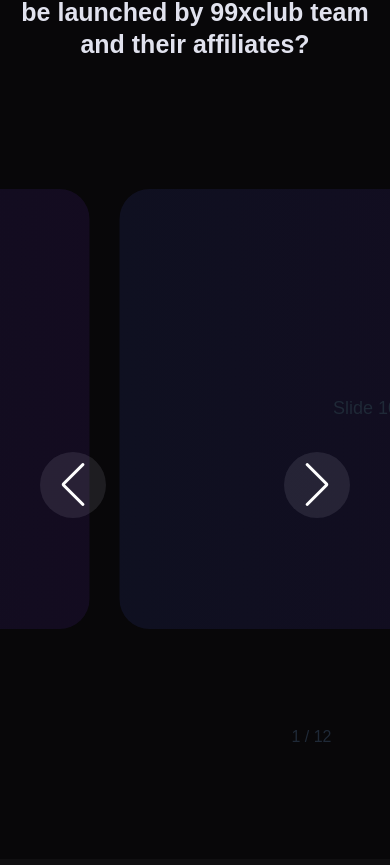
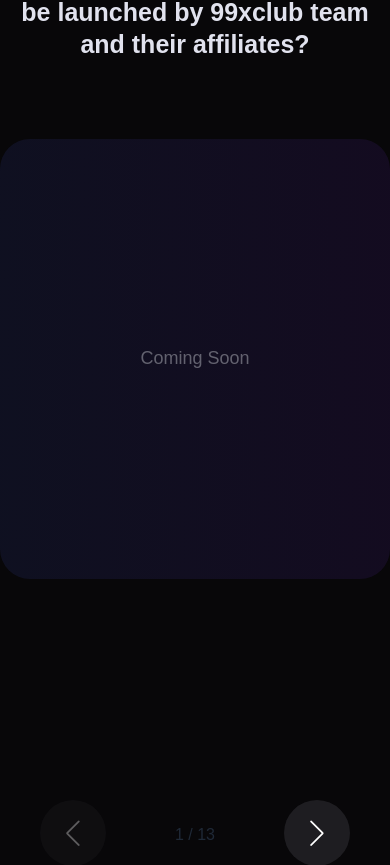
Before and after one commit to imranhwebdev/99xclub, a React (Create React App) app: page / in a window 390 px wide. Shown: the part 6468-7333 px from the top of the page. Built offline with nearby package versions, Linux system fonts and the light colour scheme; a web font is replaced by a local one.

Commit message:
sliderUpdate

```diff
--- a/src/components/Home/Slider.jsx
+++ b/src/components/Home/Slider.jsx
@@ -16,7 +16,7 @@
   return (
     <section className="ninetynine_x_slider py-[100px] bg-[#080709]">
       <div>
-        <div className="max-w-[659px] mx-auto text-center pb-[100px]">
+        <div className="section_title max-w-[659px] mx-auto text-center pb-[50px] md:pb-[100]">
           <span className="text__style tracking-[0.2em] font-bold">
             REWARD SYSTEM
           </span>
@@ -28,22 +28,42 @@
         {/* slider code */}
         <div>
           <Swiper
+            spaceBetween={30}
             slidesPerView={2.4}
-            spaceBetween={30}
             centeredSlides={true}
             loop={true}
             pagination={{
               clickable: true,
-              type: "fraction"
+              type: "fraction",
             }}
             navigation={true}
             modules={[Pagination, Navigation]}
-
+            breakpoints={{
+              "360": {
+                slidesPerView: 1,
+                centeredSlides:false,
+                spaceBetween: 10,
+                loop:false
+              },
+              "576": {
+                slidesPerView: 1.2,
+                centeredSlides:false,
+              },
+              "768": {
+                slidesPerView: 1.6,
+              },
+              "992": {
+                slidesPerView: 1.8,
+              },
+              "1200": {
+                slidesPerView: 2,
+              },
+              "1280": {
+                slidesPerView: 3,
+              }
+            }}
             className="mySwiper "
           >
-            <SwiperSlide className="slider__item !bg-opacity-10">
-              Slide 1
-            </SwiperSlide>
             <SwiperSlide className="slider__item !bg-opacity-10 ">
               <img src={sliderImg} alt="" className="w-full " />
               <div className="slide_content_box absolute left-[0%] top-[0%] text-left p-[30px] bg-[#1B1A1C] !rounded-[30px] z-10">
@@ -51,8 +71,8 @@
                   <h2 className="text-[#E1E2EE] text-[25px] leading-[35px] font-medium p-2 mt-[10px] mb-[20px]">
                     Mutant Women Ape YC
                   </h2>
-                  <div className="flex justify-between mt-[24px]">
-                    <div>
+                  <div className="mtp_wrapper flex justify-between mt-[24px] ">
+                    <div className="item">
                       <span className="text-[#B4B5BD] opacity-70 leading-[25.6px]">
                         Mint Date
                       </span>
@@ -60,7 +80,7 @@
                         18 Jan 2023
                       </h4>
                     </div>
-                    <div>
+                    <div className="item">
                       <span className="text-[#B4B5BD] opacity-70 leading-[25.6px]">
                         Total Supply
                       </span>
@@ -68,7 +88,7 @@
                         18 Jan 2023
                       </h4>
                     </div>
-                    <div>
+                    <div className="item">
                       <span className="text-[#B4B5BD] opacity-70 leading-[25.6px]">
                         Publit Mint Price
                       </span>
@@ -105,31 +125,49 @@
               </h2>
             </SwiperSlide>
             <SwiperSlide className="slider__item !bg-opacity-10">
-              Slide 3
+              <h2 className="text-[#B4B5BD] opacity-50 font-medium w-full ">
+                Coming Soon
+              </h2>
             </SwiperSlide>
             <SwiperSlide className="slider__item !bg-opacity-10">
-              Slide 4
+              <h2 className="text-[#B4B5BD] opacity-50 font-medium w-full ">
+                Coming Soon
+              </h2>
             </SwiperSlide>
             <SwiperSlide className="slider__item !bg-opacity-10">
-              Slide 5
+              <h2 className="text-[#B4B5BD] opacity-50 font-medium w-full ">
+                Coming Soon
+              </h2>
             </SwiperSlide>
             <SwiperSlide className="slider__item !bg-opacity-10">
-              Slide 6
+              <h2 className="text-[#B4B5BD] opacity-50 font-medium w-full ">
+                Coming Soon
+              </h2>
             </SwiperSlide>
             <SwiperSlide className="slider__item !bg-opacity-10">
-              Slide 7
+              <h2 className="text-[#B4B5BD] opacity-50 font-medium w-full ">
+                Coming Soon
+              </h2>
             </SwiperSlide>
             <SwiperSlide className="slider__item !bg-opacity-10">
-              Slide 8
+              <h2 className="text-[#B4B5BD] opacity-50 font-medium w-full ">
+                Coming Soon
+              </h2>
             </SwiperSlide>
             <SwiperSlide className="slider__item !bg-opacity-10">
-              Slide 9
+              <h2 className="text-[#B4B5BD] opacity-50 font-medium w-full ">
+                Coming Soon
+              </h2>
             </SwiperSlide>
             <SwiperSlide className="slider__item !bg-opacity-10">
-              Slide 10
+              <h2 className="text-[#B4B5BD] opacity-50 font-medium w-full ">
+                Coming Soon
+              </h2>
             </SwiperSlide>
             <SwiperSlide className="slider__item !bg-opacity-10">
-              Slide 11
+              <h2 className="text-[#B4B5BD] opacity-50 font-medium w-full ">
+                Coming Soon
+              </h2>
             </SwiperSlide>
           </Swiper>
         </div>
--- a/src/style/home.css
+++ b/src/style/home.css
@@ -162,14 +162,16 @@
 }
 
 .slider__item {
-  width: 492px !important;
-  height: 440px !important;
+  min-height: 440px;
   background: linear-gradient(
     87.44deg,
     rgba(77, 99, 241, 0.1) 1.94%,
     rgba(125, 50, 235, 0.1) 103.28%
   ) !important;
   border-radius: 30px !important;
+}
+@media(max-width:576px){
+
 }
 .swiper-pagination.swiper-pagination-clickable.swiper-pagination-bullets.swiper-pagination-horizontal {
   display: none;
@@ -225,6 +227,22 @@
   background: rgba(225, 226, 238, 0.1);
   color: #fff;
   border-radius: 50%;
+  transform: translateY(-50%);
+}
+@media(max-width:576px){
+  .ninetynine_x_slider .swiper-button-prev, .ninetynine_x_slider .swiper-button-next {
+    top: auto;
+    bottom: -30px;
+  }
+  .ninetynine_x_slider .swiper-horizontal > .swiper-pagination-bullets, .ninetynine_x_slider .swiper-pagination-bullets.swiper-pagination-horizontal, .ninetynine_x_slider .swiper-pagination-custom, .ninetynine_x_slider .swiper-pagination-fraction {
+    text-align: center;
+    left: auto;
+    right: auto;
+    bottom: 22px;
+    z-index: -1;
+}
+}
+.ninetynine_x_slider .swiper-button-prev:after, .ninetynine_x_slider .swiper-button-next:after {
   font-size: 26px !important;
 }
 .ninetynine_x_slider .swiper-button-prev:hover, .ninetynine_x_slider .swiper-button-next:hover {
@@ -272,6 +290,9 @@
   .club_net_img{
     height: auto;
   }
+  .mySwiper{
+    padding-bottom: 160px !important;
+  }
 }
 
 /*Benefits of minting*/
@@ -288,4 +309,8 @@
   .benefits_of_minting_area{
     padding-inline: 0px;
   }
+  .mtp_wrapper{
+    gap:20px;
+    flex-wrap: wrap;
+  }
 }
```
